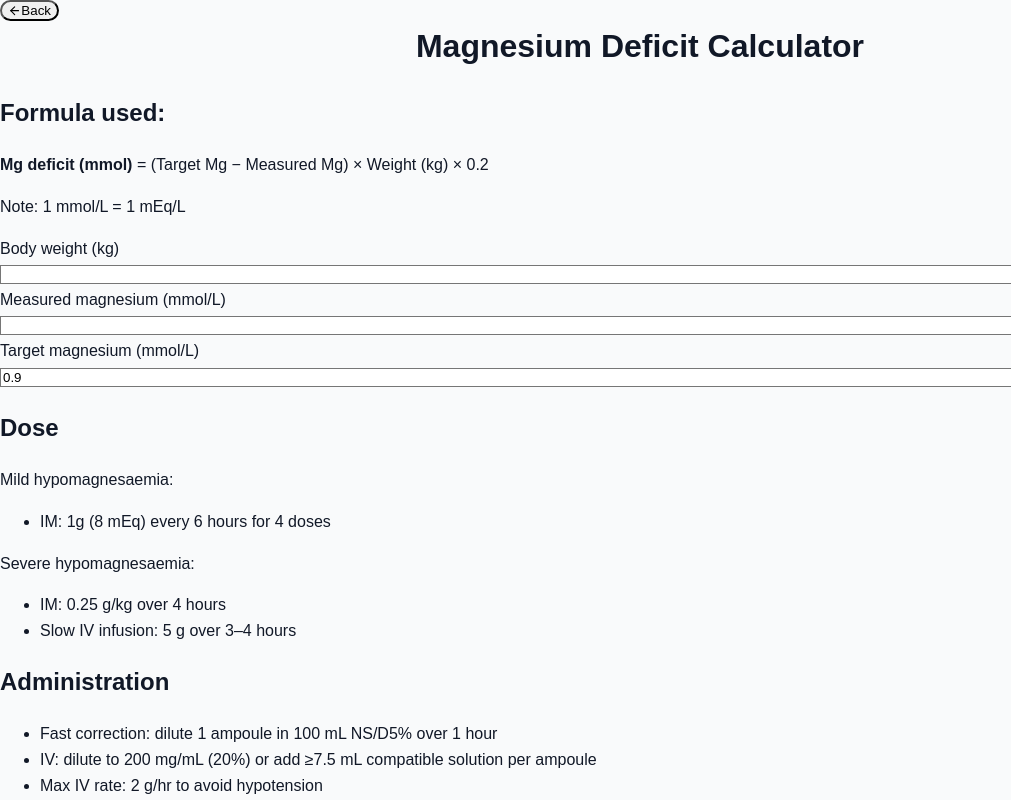
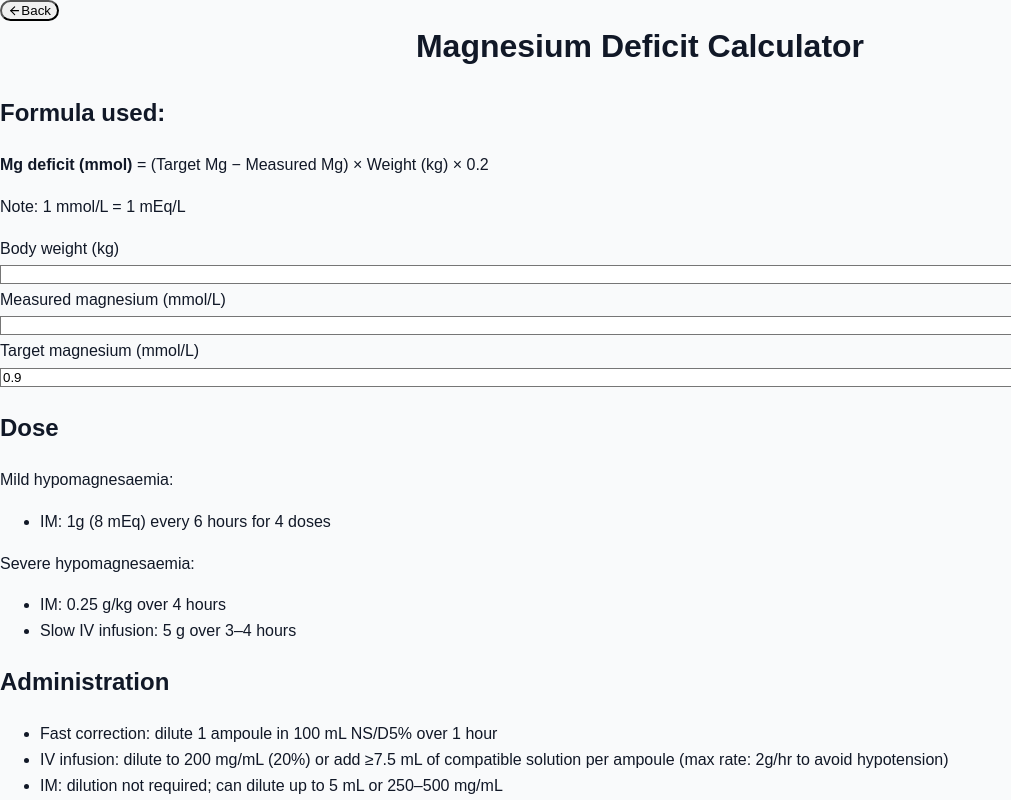
Before and after one commit to Jiahui-hub/HCTM-calculators, a Next.js app: page /calculators/magnesium in a window 1280 px wide. Shown: the top 800 px of the page, without its empty margins (0-1011 px from the left). Built offline with nearby package versions, Linux system fonts and the light colour scheme.

Commit message:
Consolidate IV administration instructions for magnesium

```diff
--- a/app/calculators/magnesium/page.tsx
+++ b/app/calculators/magnesium/page.tsx
@@ -202,8 +202,7 @@ function AdministrationSection() {
       <h2 className="font-bold text-lg">Administration</h2>
       <ul className="list-disc pl-5 space-y-1">
         <li>Fast correction: dilute 1 ampoule in 100 mL NS/D5% over 1 hour</li>
-        <li>IV: dilute to 200 mg/mL (20%) or add ≥7.5 mL compatible solution per ampoule</li>
-        <li>Max IV rate: 2 g/hr to avoid hypotension</li>
+        <li>IV infusion: dilute to 200 mg/mL (20%) or add ≥7.5 mL of compatible solution per ampoule (max rate: 2g/hr to avoid hypotension)</li>
         <li>IM: dilution not required; can dilute up to 5 mL or 250–500 mg/mL</li>
       </ul>
     </div>
```
